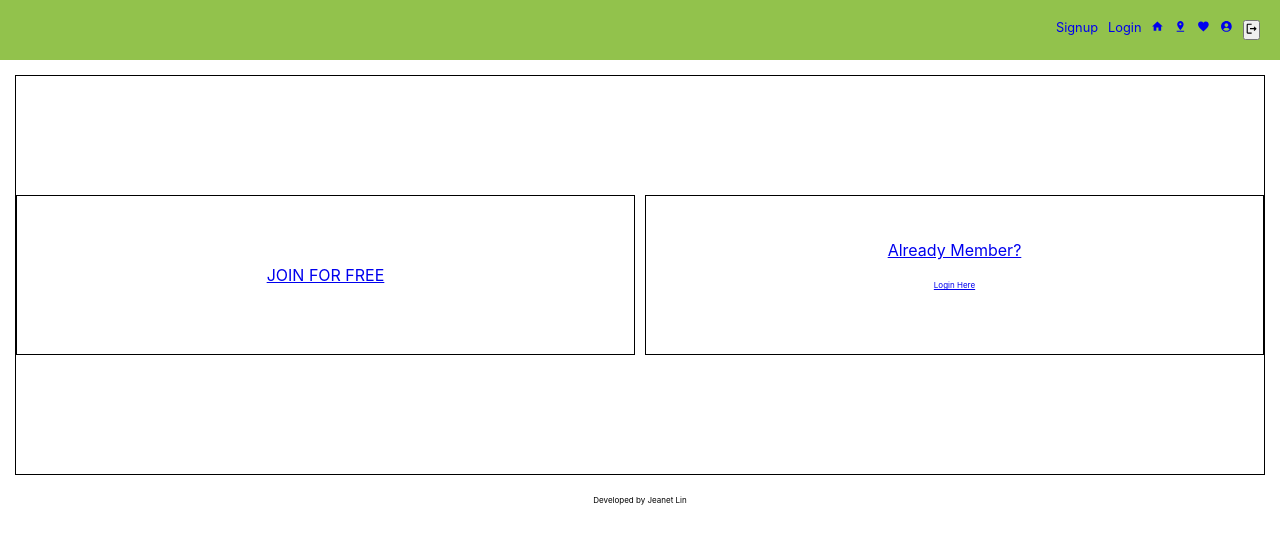
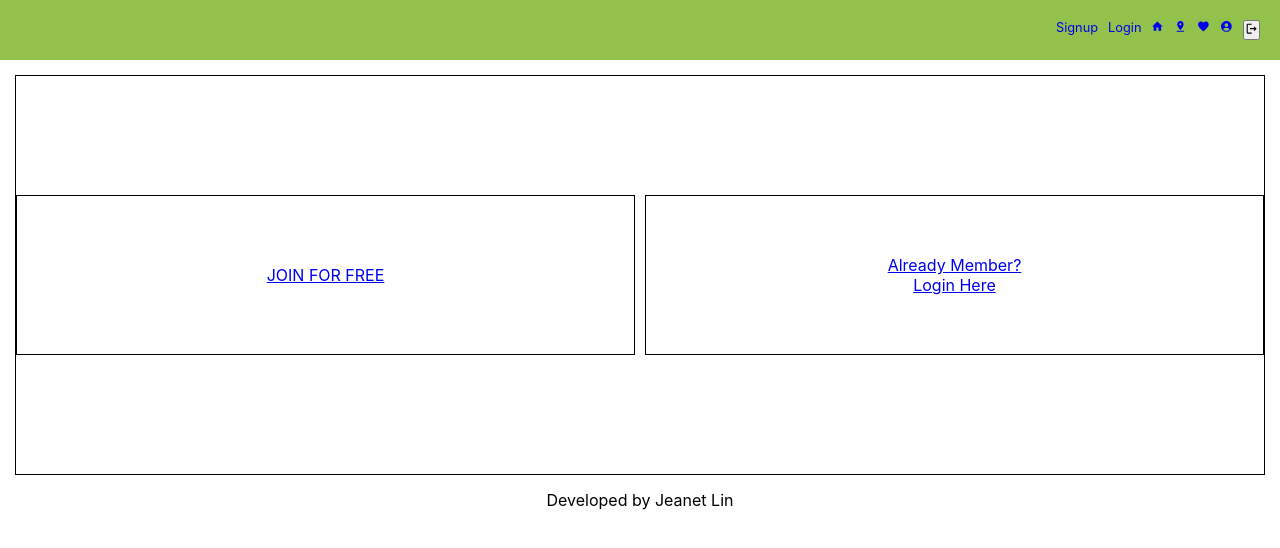
Before and after one commit to mzchloe/happybelly-frontend, a React (Create React App) app: page / in a window 1280 px wide. Shown: the top 548 px of the page. Built offline with nearby package versions, Linux system fonts and the light colour scheme; no server answers.

Commit message:
classname change

```diff
--- a/src/components/Footer/Footer.module.css
+++ b/src/components/Footer/Footer.module.css
@@ -1,4 +1,4 @@
-p {
+.footer {
     font-size: 0.5em;
     margin: 20px;
 }
```
